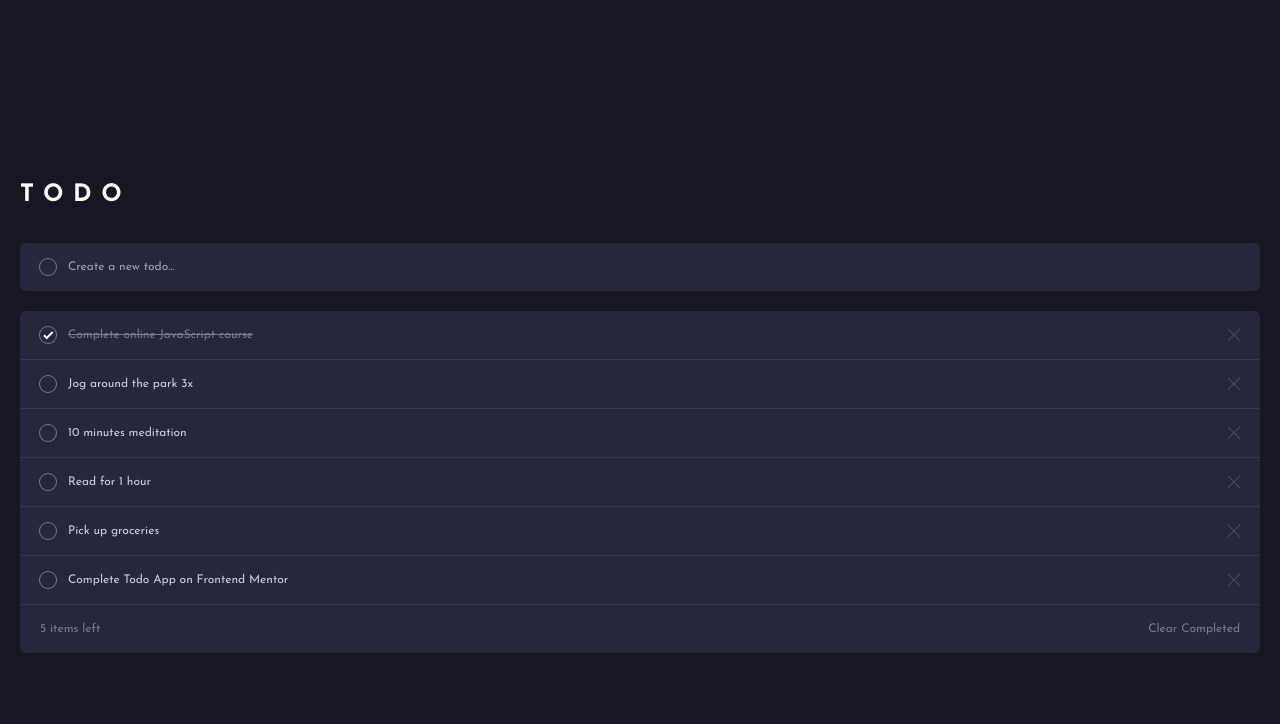
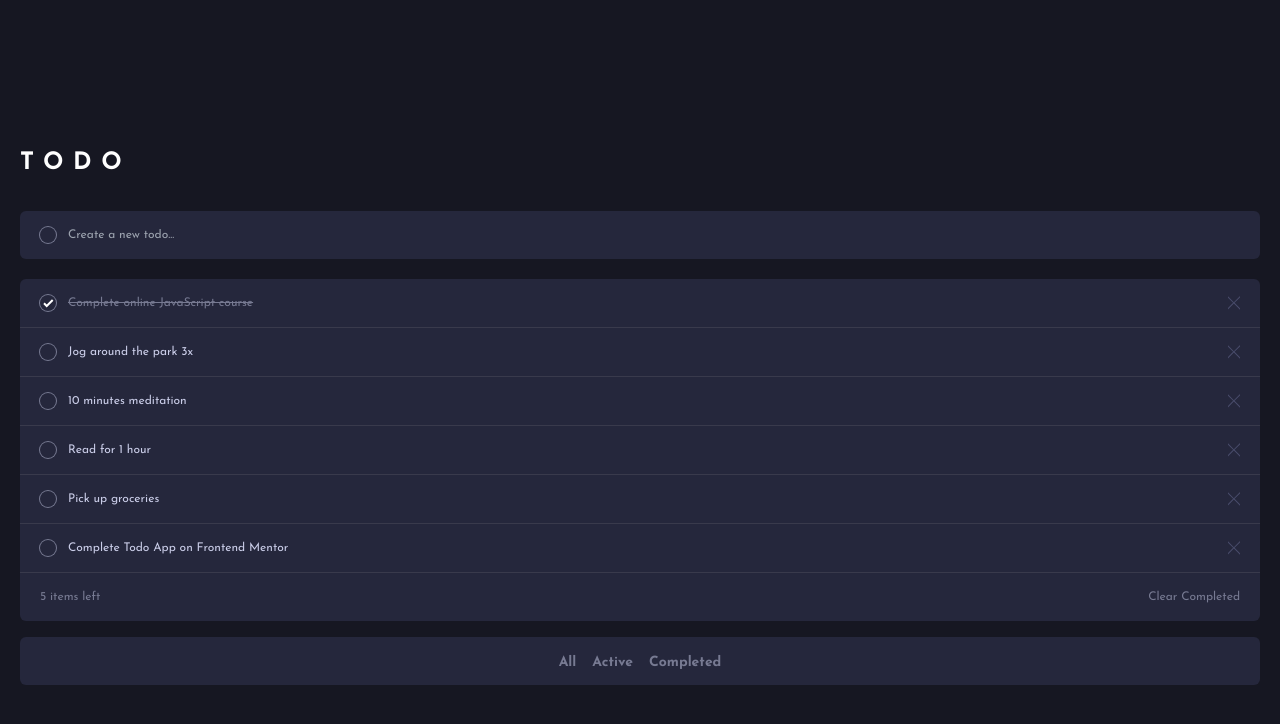
Before and after one commit to SaltySaff/todo-app, a React (Vite) app: page / in a window 1280 px wide. Shown: the top 724 px of the page. Built offline with nearby package versions, Linux system fonts and the light colour scheme.

Commit message:
styling for filters section

```diff
--- a/src/Components/App.jsx
+++ b/src/Components/App.jsx
@@ -2,6 +2,7 @@ import todosData from "../todosData";
 import List from "./List";
 import Header from "./Header";
 import Input from "./Input";
+import Filter from "./Filter"
 import { useState, createContext } from "react";
 import { nanoid } from "nanoid";
 
@@ -42,6 +43,7 @@ function App() {
         <Header />
         <Input />
         <List todos={todos} />
+        <Filter />
       </main>
     </AppContext.Provider>
   );
--- a/src/Components/Filter.jsx
+++ b/src/Components/Filter.jsx
@@ -0,0 +1,9 @@
+export default function Filter() {
+    return (
+        <section className="flex gap-4 justify-center text-sm font-bold text-dark-grayish-blue bg-very-dark-desaturated-blue mt-4 pt-4 pb-3 rounded-md">
+            <button>All</button>
+            <button>Active</button>
+            <button>Completed</button>
+        </section>
+    )
+}
```
